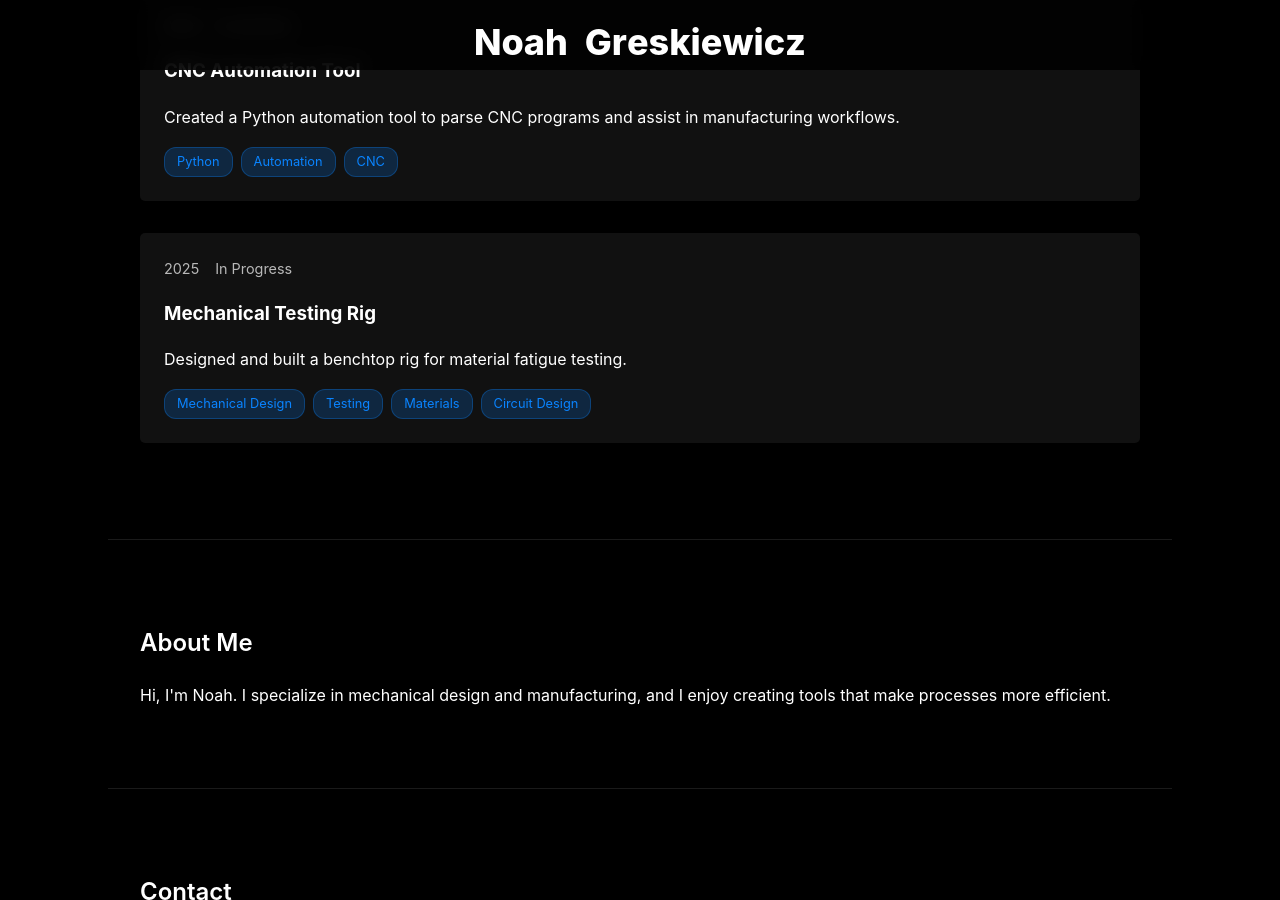
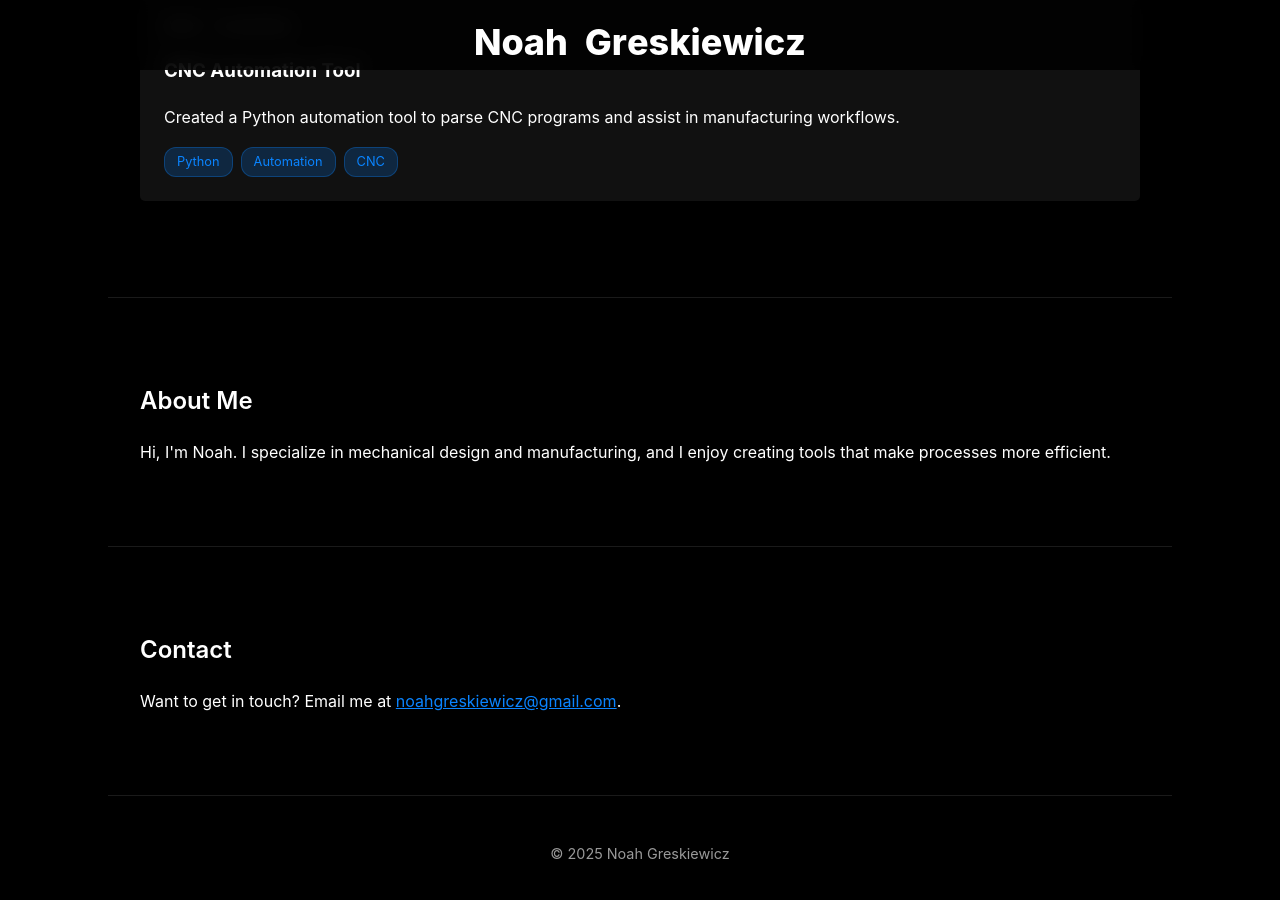
Before and after one commit to ngreskie/ngreskie.github.io, a Jekyll site: the page built from index.md, in a window 1280 px wide and 900 px high, scrolled down 817 px. Built offline with Jekyll 4.4.1, drawn with Linux system fonts in a browser that asks for light colours; some of the changed lines change nothing that is shown.

Commit message:
projects page overhaul

```diff
--- a/_data/projects.yml
+++ b/_data/projects.yml
@@ -1,3 +1,28 @@
+power-supply:
+  id: "power-supply"
+  title: "Benchtop Power Supply"
+  shortDescription: "Designed, manufactured, and built a benchtop power supply for electronics projects and repairs."
+  date: "2025"
+  status: "In Progress"
+  tags: ["Mechanical Design", "Testing", "Materials", "Circuit Design"]
+  featured: false
+  fullDescription: |
+    ### Project Overview
+    Designed and constructed a custom mechanical testing rig capable of performing fatigue tests on various materials under controlled loading conditions.
+
+testing-rig:
+  id: "testing-rig"
+  title: "Mechanical Testing Rig"
+  shortDescription: "Designed and built a benchtop rig for material fatigue testing."
+  date: "2025"
+  status: "In Progress"
+  tags: ["Power Electronics", "Circuit Design", "Embedded Systems", "Testing Equipment"]
+  featured: false
+  fullDescription: |
+    ### Project Overview
+    Designed and constructed a custom mechanical testing rig capable of performing fatigue tests on various materials under controlled loading conditions.
+
+
 injection-mold:
   id: "injection-mold"
   title: "Injection Mold Design"
@@ -38,15 +63,3 @@
 
     ### Impact
     The tool reduced program setup time and improved production planning accuracy by providing insights into machining operations.
-
-testing-rig:
-  id: "testing-rig"
-  title: "Mechanical Testing Rig"
-  shortDescription: "Designed and built a benchtop rig for material fatigue testing."
-  date: "2025"
-  status: "In Progress"
-  tags: ["Mechanical Design", "Testing", "Materials", "Circuit Design"]
-  featured: true
-  fullDescription: |
-    ### Project Overview
-    Designed and constructed a custom mechanical testing rig capable of performing fatigue tests on various materials under controlled loading conditions.
```
